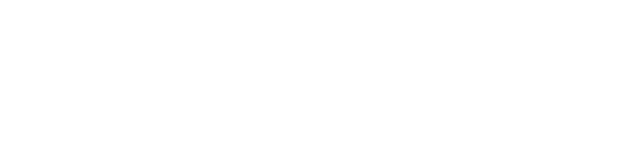
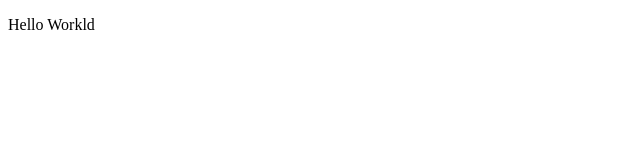
Before and after one commit to SeanDBon/TeamTestRepo, a website: page public/index.html in a window 1280 px wide. Shown: the whole page, without its empty margins (0-640 px from the left). Drawn offline with Linux system fonts and the light colour scheme.

Commit message:
first push

```diff
--- a/public/index.html
+++ b/public/index.html
@@ -5,6 +5,7 @@
     <title></title>
   </head>
   <body>
+    <p>Hello Workld</p>
 
   </body>
 </html>
```
